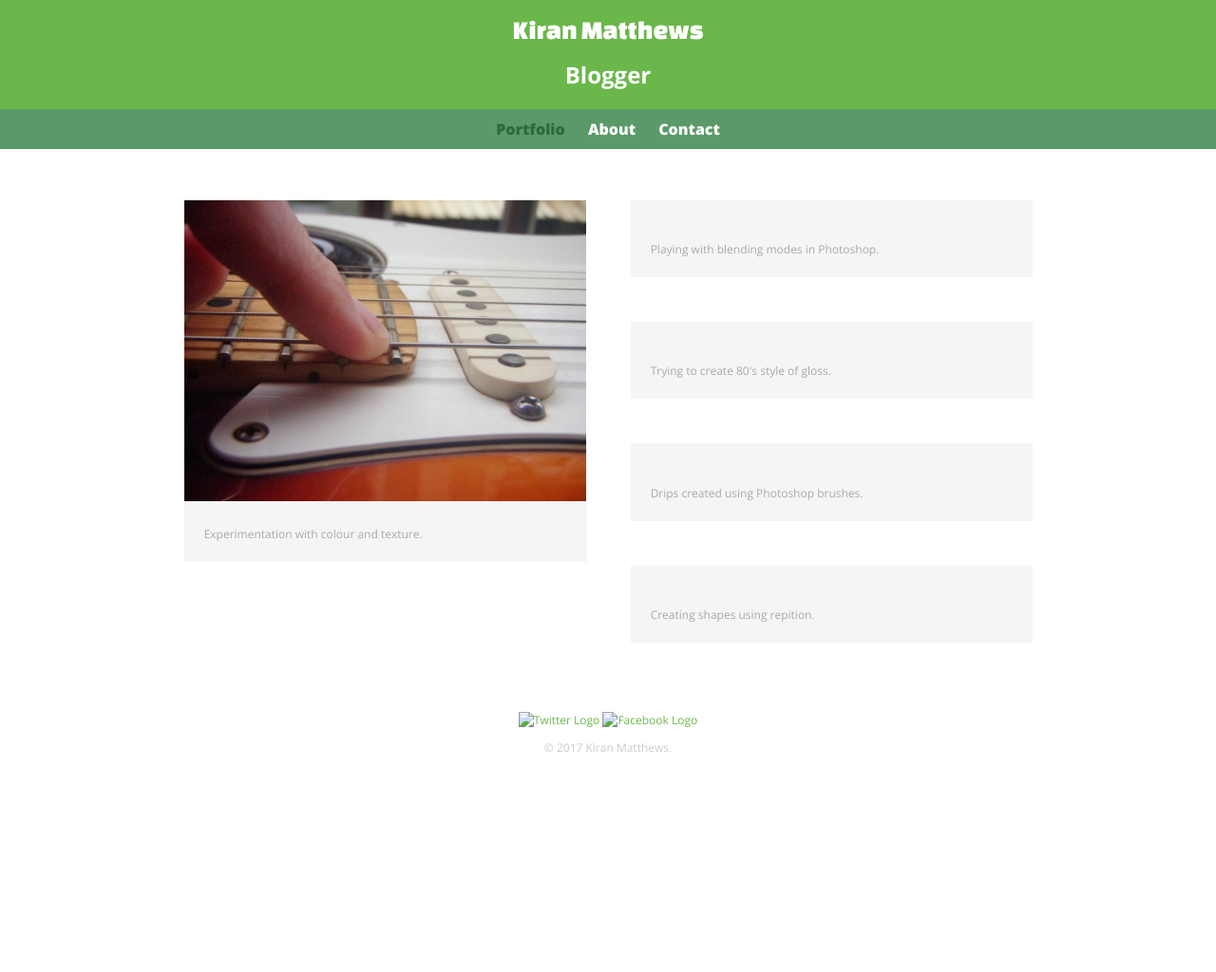
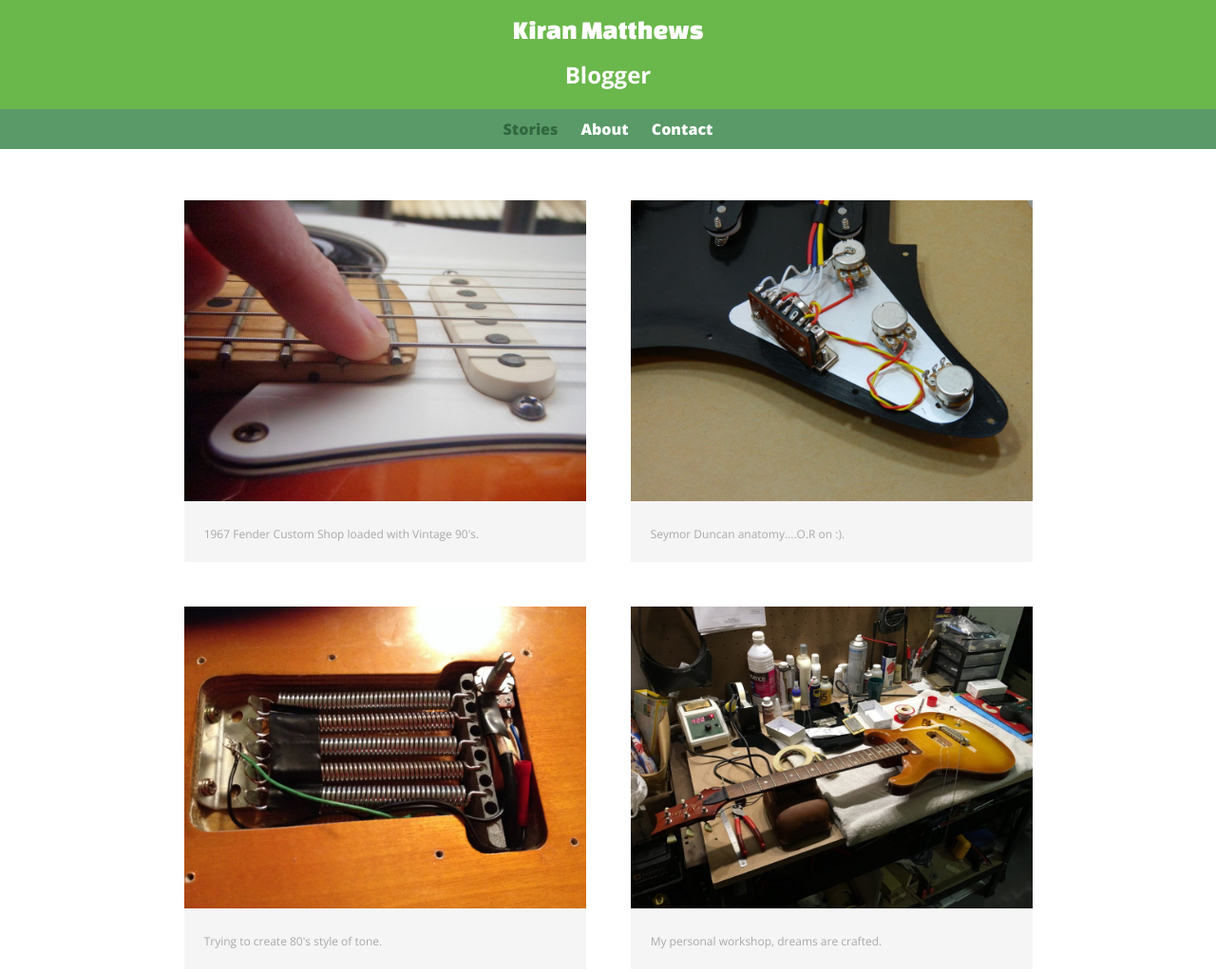
Before and after one commit to ledzeppkiran/projects, a plain HTML site: page ind.html in a window 1280 px wide. Shown: the top 1024 px of the page at 95% size. Before the commit the page ends 808 px from the top, so only its background shows below. Drawn offline with nearby package versions, Linux system fonts and the light colour scheme.

Commit message:
Update ind.html

```diff
--- a/ind.html
+++ b/ind.html
@@ -15,7 +15,7 @@
       </a>
       <nav>
         <ul>
-          <li><a href = "index.html" class = "selected">Portfolio</a></li>
+          <li><a href = "index.html" class = "selected">Stories</a></li>
           <li><a href = "about.html">About</a></li>
           <li><a href = "contact.html">Contact</a></li>
         </ul>
@@ -25,33 +25,33 @@
       <section>
         <ul id="gallery">
           <li>
-            <a href = "numbers-01.jpg">
-              <img src = "numbers-01.jpg" alt = "">
-              <p>Experimentation with colour and texture.</p>
+            <a href = "Images/numbers-01.jpg">
+              <img src = "Images/numbers-01.jpg" alt = "">
+              <p>1967 Fender Custom Shop loaded with Vintage 90's.</p>
             </a>
           </li>
           <li>
-            <a href = "numbers-02.jpg">
-              <img src = "numbers-02.jpg" alt = "">
-              <p>Playing with blending modes in Photoshop.</p>
+            <a href = "Images/numbers-02.jpg">
+              <img src = "Images/numbers-02.jpg" alt = "">
+              <p>Seymor Duncan anatomy....O.R on :).</p>
             </a>
           </li>
           <li>
-            <a href = "numbers-06.jpg">
-              <img src = "numbers-06.jpg" alt = "">
-              <p>Trying to create 80's style of gloss.</p>
+            <a href = "Images/numbers-06.jpg">
+              <img src = "Images/numbers-06.jpg" alt = "">
+              <p>Trying to create 80's style of tone.</p>
             </a>
           </li>
           <li>
-            <a href = "numbers-09.jpg">
-              <img src = "numbers-09.jpg" alt = "">
-              <p>Drips created using Photoshop brushes.</p>
+            <a href = "Images/numbers-09.jpg">
+              <img src = "Images/numbers-09.jpg" alt = "">
+              <p>My personal workshop, dreams are crafted.</p>
             </a>
           </li>
           <li>
-            <a href = "numbers-12.jpg">
-              <img src = "numbers-12.jpg" alt = "">
-              <p>Creating shapes using repition.</p>
+            <a href = "Images/numbers-12.jpg">
+              <img src = "Images/numbers-12.jpg" alt = "">
+              <p>80's Style tone.. Check.</p>
             </a>
           </li>
 
@@ -59,8 +59,8 @@
         </ul>
       </section>
       <footer>
-        <a href="https://www.facebook.com/kiran.matthews.1"><img src = "twitter-wrap.png" alt="Twitter Logo" class="social-icon"></a>
-        <a href="https://www.facebook.com/kiran.matthews.1"><img src = "facebook-wrap.png" alt="Facebook Logo" class="social-icon"></a>
+        <a href="https://www.facebook.com/kiran.matthews.1"><img src = "Images/twitter-wrap.png" alt="Twitter Logo" class="social-icon"></a>
+        <a href="https://www.facebook.com/kiran.matthews.1"><img src = "Images/facebook-wrap.png" alt="Facebook Logo" class="social-icon"></a>
         <p>&copy; 2017 Kiran Matthews.</p>
       </footer>
      </div>
```
